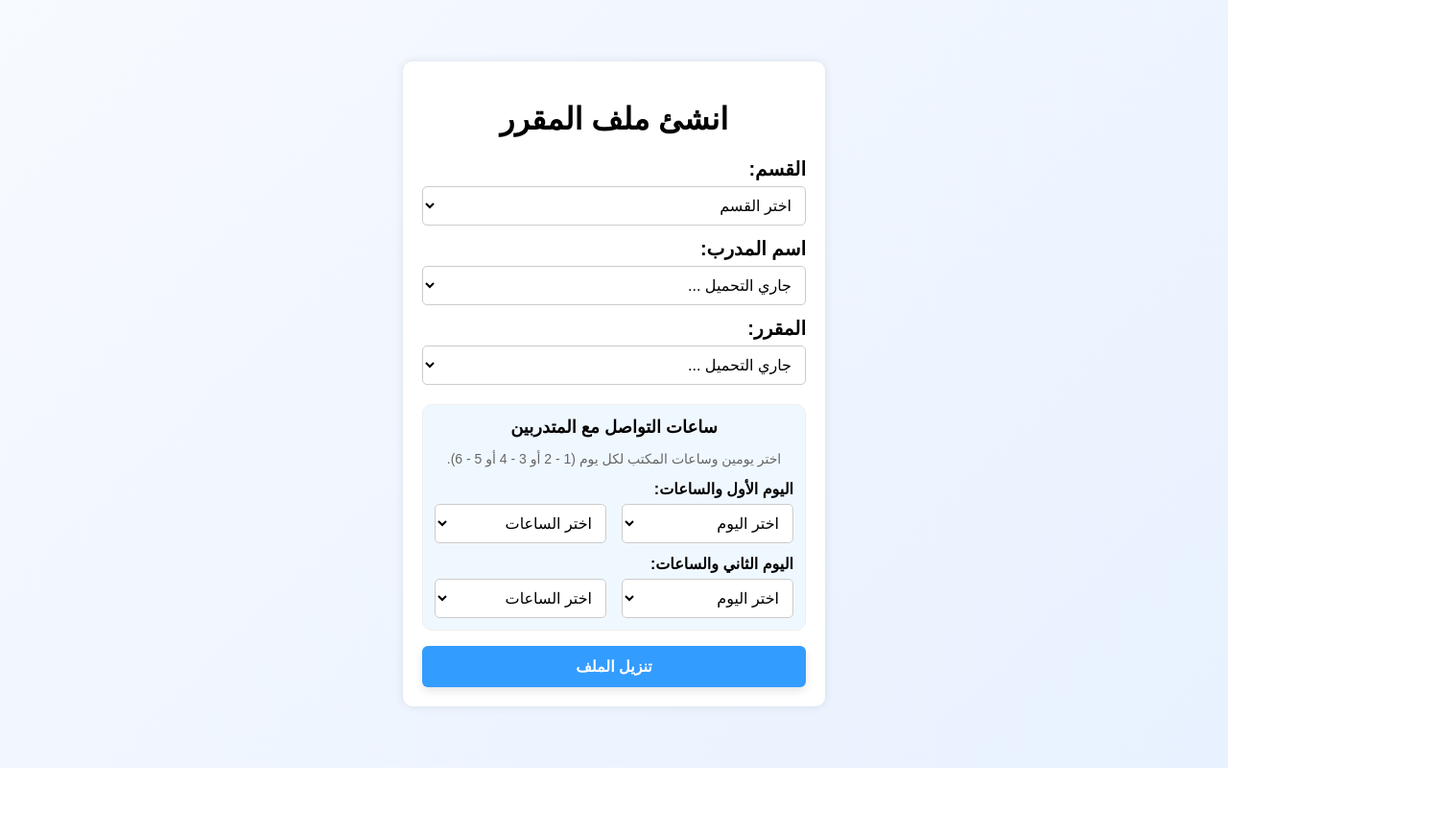
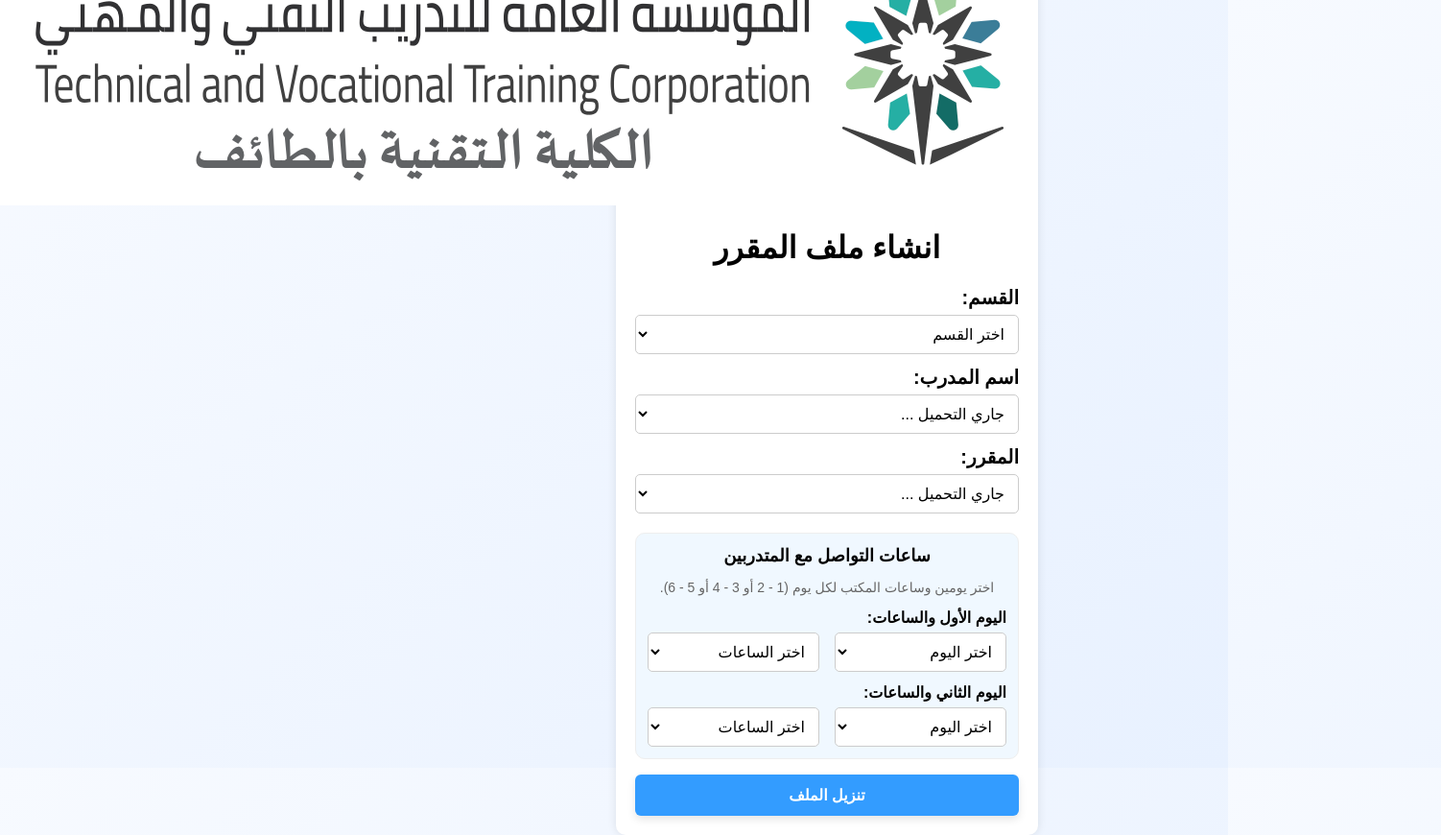
Before and after one commit to Ali-Alzahrani/tvtc, a plain HTML site: page index.html in a window 1280 px wide. Shown: the whole page at 96% size, 1502 px wide, since content can reach past the window. Before the commit the page ends 800 px from the top, so only its background shows below. Drawn offline with nearby package versions, Linux system fonts and the light colour scheme; no server answers.

Commit message:
Update index.html

```diff
--- a/index.html
+++ b/index.html
@@ -5,18 +5,19 @@
   <meta name="viewport" content="width=device-width, initial-scale=1.0"/>
   <title>الانشاء الالي لملف المقرر</title>
   <link rel="stylesheet" href="styles.css" />
-    <style>
-      /* Light, local styling so you don't have to touch styles.css */
 
-    </style>
 </head>
 <body>
   <div class="container">
-        <h1>انشئ ملف المقرر</h1>
+    <!-- College Logo -->
+    <div class="logo-container">
+      <img src="images/logo.png" alt="شعار الكلية">
+    </div>
+    <div class="logo-divider"></div>
 
-        <!-- Use this button only when you want to upload JSON to Firebase -->
-        <!-- <button id="uploadButton">Upload JSON</button> -->
+    <h1>انشاء ملف المقرر</h1>
 
+    <!-- القسم -->
     <label for="trainerSelect" class="subTitle">القسم:</label>
     <select id="sectionSelect">
       <option value="">اختر القسم</option>
@@ -24,26 +25,26 @@
       <option value="قسم التقنيه الاداريه والماليه">قسم التقنية الإدارية والمالية</option>
       <option value="قسم الالكترونيات">قسم الالكترونيات</option>
       <option value="قسم التقنيه الكهربائيه">قسم التقنية الكهربائية</option>
-
-
     </select>
 
+    <!-- المدرب -->
     <label for="trainerSelect" class="subTitle">اسم المدرب:</label>
     <select id="trainerSelect">
       <option value="">جاري التحميل ...</option>
     </select>
 
+    <!-- المقرر -->
     <label for="moduleSelect" class="subTitle">المقرر:</label>
     <select id="moduleSelect">
       <option value="">جاري التحميل ...</option>
     </select>
 
-        <!-- NEW: Connection Hours (two days, each with a time slot) -->
+    <!-- NEW: ساعات التواصل -->
     <div class="section" id="connectionHours">
       <h2>ساعات التواصل مع المتدربين</h2>
       <p class="muted">اختر يومين وساعات المكتب لكل يوم (1 - 2 أو 3 - 4 أو 5 - 6).</p>
 
-          <!-- Day 1 -->
+      <!-- اليوم الأول -->
       <label>اليوم الأول والساعات:</label>
       <div class="row-2">
         <select id="day1Select">
@@ -60,10 +61,9 @@
           <option value="٣ - ٤">٣ - ٤</option>
           <option value="٥ - ٦">٥ - ٦</option>
         </select>
-
       </div>
 
-          <!-- Day 2 -->
+      <!-- اليوم الثاني -->
       <label>اليوم الثاني والساعات:</label>
       <div class="row-2">
         <select id="day2Select">
@@ -82,20 +82,14 @@
         </select>
       </div>
     </div>
-        <!-- END NEW -->
 
     <button id="downloadButton">تنزيل الملف</button>
   </div>
 
+  <!-- Scripts -->
   <script type="module" src="template-generator.js"></script>
-
-    <!-- ExcelJS -->
   <script src="https://cdn.jsdelivr.net/npm/exceljs/dist/exceljs.min.js"></script>
-
-    <!-- Firebase Configuration -->
   <script type="module" src="firebase-config.js"></script>
-
-    <!-- Main App Logic -->
   <script type="module" src="app.js"></script>
 </body>
 </html>
```
Lines whose indentation alone changed are shown as unchanged.
